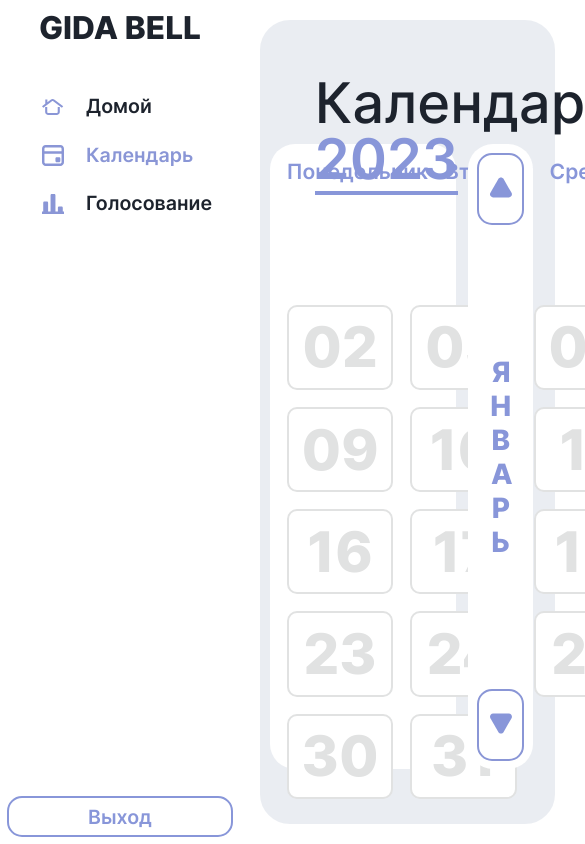
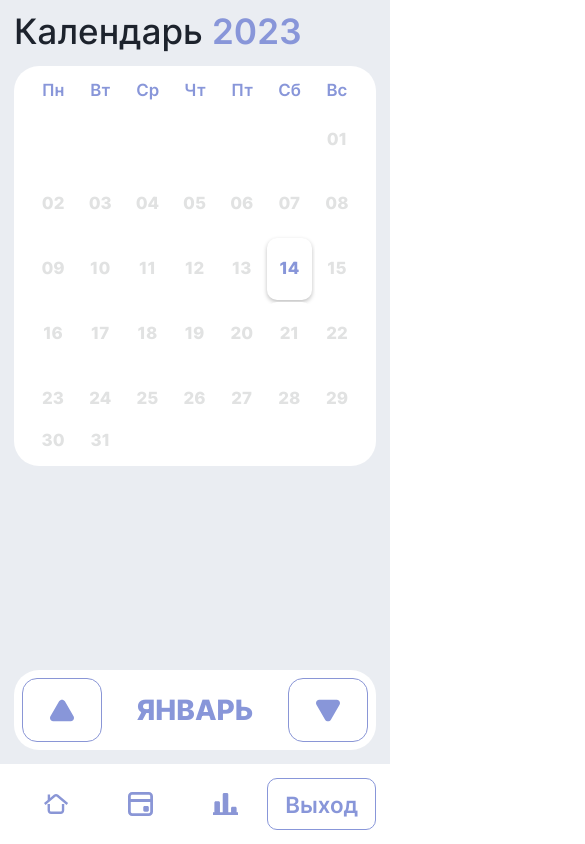
Before and after one commit to MAtrixFic/gida-calls, a React (Create React App) app in the folder frontend/app-calls/: page /main/calendar in a window 390 px wide. Shown: the top 844 px of the page, 585 px wide, since content can reach past the window. Built offline with nearby package versions, Linux system fonts and the light colour scheme.

Commit message:
added adaptive

```diff
--- a/frontend/app-calls/public/index.html
+++ b/frontend/app-calls/public/index.html
@@ -1,7 +1,7 @@
 <!DOCTYPE html>
 <html lang="ru">
   <head>
-    <link rel="icon" type="image/png" href="bell.png" sizes="64x64">
+    <link rel="icon" type="image/png" href="bell.png">
     <meta charset="utf-8" />
     <meta name="viewport" content="width=device-width, initial-scale=1" />
     <title>GIDA BELL</title>
--- a/frontend/app-calls/src/components/Calendar.jsx
+++ b/frontend/app-calls/src/components/Calendar.jsx
@@ -1,11 +1,10 @@
-import React, { forwardRef } from 'react';
+import React from 'react';
 import { DateTime } from 'luxon';
 import { useState, useEffect } from 'react';
 import { Link, useSearchParams } from 'react-router-dom'
 import { CSSTransition } from 'react-transition-group';
 
 import '../styles/calendar.css';
-import arrow from '../images/rectButton.svg';
 
 const Calendar = () => {
 
@@ -15,23 +14,17 @@ const Calendar = () => {
     }
 
     const PlusMonth = () => {
-        if (tap) {
-            setTap(false)
         setTime(prev => prev.plus({ month: 1 }))
         setShowMonth(prev => !prev);
         setUpOrDown(1)
         setDaysInM(0)
     }
-    }
 
     const MinusMonth = () => {
-        if (tap) {
-            setTap(false)
         setTime(prev => prev.minus({ month: 1 }))
         setShowMonth(prev => !prev);
         setUpOrDown(2)
         setDaysInM(0)
-        }
     }
 
     var [showMonth, setShowMonth] = useState(() => false);
@@ -39,7 +32,6 @@ const Calendar = () => {
     var [month, setMonth] = useState(() => time.toFormat('LLLL'));
     var [upOrDown, setUpOrDown] = useState(() => 0);
     var [daysInM, setDaysInM] = useState(() => 0);
-    var [tap, setTap] = useState(() => true);
     var [searchParams, setSearchParams] = useSearchParams();
 
     useEffect(() => {
@@ -59,20 +51,11 @@ const Calendar = () => {
 
     useEffect(() => {
         if (daysInM < time.daysInMonth) {
-            if (daysInM === 0) {
-                setTimeout(() => {
-                    setDaysInM(prev => prev + 1)
-                }, 100)
-            }
-            else {
             setTimeout(() => {
                 setDaysInM(prev => prev + 1)
             }, 1)
         }
-        }
-        else {
-            setTap(true)
-        }
+        console.log(time.daysInMonth);
         console.log(daysInM)
     }, [daysInM])
 
@@ -97,16 +80,23 @@ const Calendar = () => {
             <div className='main__calendar-box'>
                 <div className='main__calendar'>
                     <ul className='main__weekdays'>
-                        <li id='weekday'>Понедельник</li>
-                        <li id='weekday'>Вторник</li>
-                        <li id='weekday'>Среда</li>
-                        <li id='weekday'>Четверг</li>
-                        <li id='weekday'>Пятница</li>
-                        <li id='weekday'>Суббота</li>
-                        <li id='weekday'>Воскресенье</li>
+                        <li id='weekday' className='land'>Понедельник</li>
+                        <li id='weekday' className='land'>Вторник</li>
+                        <li id='weekday' className='land'>Среда</li>
+                        <li id='weekday' className='land'>Четверг</li>
+                        <li id='weekday' className='land'>Пятница</li>
+                        <li id='weekday' className='land'>Суббота</li>
+                        <li id='weekday' className='land'>Воскресенье</li>
+                        <li id='weekday' className='port'>Пн</li>
+                        <li id='weekday' className='port'>Вт</li>
+                        <li id='weekday' className='port'>Ср</li>
+                        <li id='weekday' className='port'>Чт</li>
+                        <li id='weekday' className='port'>Пт</li>
+                        <li id='weekday' className='port'>Сб</li>
+                        <li id='weekday' className='port'>Вс</li>
                     </ul>
                     <div className="main__calendar-cells">
-                        {[...new Array(daysInM)].map((_, i) =>
+                        {new Array(daysInM).fill('').map((_, i) =>
                             <CellDates index={i} time={time} key={i} />
                         )}
                     </div>
--- a/frontend/app-calls/src/components/Voting.jsx
+++ b/frontend/app-calls/src/components/Voting.jsx
@@ -9,7 +9,7 @@ const Voting = () => {
         <>
             <div className='main__date-box'>
                 <div className="main__date-calendar">
-                    <h1>Голосование <span className='main__date-date'>{2023}</span></h1>
+                    <h1>Голосование</h1>
                 </div>
             </div>
             <div className="main__voting-box">
@@ -18,7 +18,6 @@ const Voting = () => {
                         <svg width="38" height="38" viewBox="0 0 38 38" fill="none" xmlns="http://www.w3.org/2000/svg">
                             <path fill-rule="evenodd" clip-rule="evenodd" d="M8 4C8 6.20914 6.20914 8 4 8C1.79086 8 0 6.20914 0 4C0 1.79086 1.79086 0 4 0C6.20914 0 8 1.79086 8 4ZM8 34C8 36.2091 6.20914 38 4 38C1.79086 38 0 36.2091 0 34C0 31.7909 1.79086 30 4 30C6.20914 30 8 31.7909 8 34ZM4 23C6.20914 23 8 21.2091 8 19C8 16.7909 6.20914 15 4 15C1.79086 15 0 16.7909 0 19C0 21.2091 1.79086 23 4 23ZM38 4C38 6.20914 36.2091 8 34 8C31.7909 8 30 6.20914 30 4C30 1.79086 31.7909 0 34 0C36.2091 0 38 1.79086 38 4ZM34 38C36.2091 38 38 36.2091 38 34C38 31.7909 36.2091 30 34 30C31.7909 30 30 31.7909 30 34C30 36.2091 31.7909 38 34 38ZM38 19C38 21.2091 36.2091 23 34 23C31.7909 23 30 21.2091 30 19C30 16.7909 31.7909 15 34 15C36.2091 15 38 16.7909 38 19ZM19 8C21.2091 8 23 6.20914 23 4C23 1.79086 21.2091 0 19 0C16.7909 0 15 1.79086 15 4C15 6.20914 16.7909 8 19 8ZM23 34C23 36.2091 21.2091 38 19 38C16.7909 38 15 36.2091 15 34C15 31.7909 16.7909 30 19 30C21.2091 30 23 31.7909 23 34ZM19 23C21.2091 23 23 21.2091 23 19C23 16.7909 21.2091 15 19 15C16.7909 15 15 16.7909 15 19C15 21.2091 16.7909 23 19 23Z" fill="#2D4047" />
                         </svg>
-
                     </button>
                     <button className="main__v-make-row" onClick={() => setRowColumn(true)}>
                         <svg width="38" height="38" viewBox="0 0 38 38" fill="none" xmlns="http://www.w3.org/2000/svg">
--- a/frontend/app-calls/src/styles/calendar.css
+++ b/frontend/app-calls/src/styles/calendar.css
@@ -14,6 +14,14 @@
     height: auto;
 }
 
+.land {
+    display: block;
+}
+
+.port {
+    display: none;
+}
+
 .main__date-calendar h1 {
     font-size: 4rem;
     font-weight: 500;
@@ -23,17 +31,6 @@
 .main__date-date {
     font-weight: 600;
     color: #8896D9;
-    position: relative;
-}
-
-.main__date-date::before {
-    content: '';
-    bottom: -2px;
-    left: 0px;
-    width: 100%;
-    height: 4px;
-    background-color: #8896D9;
-    position: absolute;
 }
 
 .main__calendar-box {
@@ -251,6 +248,9 @@
     transition-duration: 0.2s;
     z-index: 10;
     border: 2px solid #8A96D6;
+    display: flex;
+    align-items: center;
+    justify-content: center;
 }
 
 .main__data-arrow-down,
@@ -267,3 +267,165 @@
     transform: scale(1.1);
     box-shadow: 0px 2px 4px rgba(0, 0, 0, 0.25);
 }
+
+@media all and (max-width: 1400px) {
+
+    .main__d-number,
+    .main__d-number-now {
+        font-size: 3rem;
+    }
+
+    #weekday {
+        font-size: 1.2rem;
+    }
+
+    .main__date-calendar h1 {
+        font-size: 3.5rem;
+    }
+
+    .main__data-change-month {
+        font-size: 1.5rem;
+    }
+}
+
+@media all and (max-width: 1050px) {
+
+    .main__d-number,
+    .main__d-number-now {
+        font-size: 2rem;
+    }
+
+    #weekday {
+        font-size: 1rem;
+    }
+
+    .main__date-calendar h1 {
+        font-size: 3rem;
+    }
+
+    .main__data-change-month {
+        font-size: 1.2rem;
+    }
+}
+
+@media all and (max-width: 850px) {
+    .main__date-calendar h1 {
+        font-size: 2.5rem;
+    }
+
+    #weekday {
+        font-size: 0.8rem;
+    }
+
+    .main__data-changer-box {
+        min-width: 70px;
+    }
+
+    .main__data-changer-body {
+        padding: 1vh;
+        border-radius: 25px;
+    }
+
+    .main__cell-dates {
+        border-width: 1px;
+    }
+
+    .main__data-change-b-up,
+    .main__data-change-b-down {
+        max-height: 50px;
+        min-height: 20px;
+        border-radius: 15px;
+        border: 1px solid #8A96D6;
+    }
+}
+
+@media all and (orientation: portrait) {
+    .main__date-box {
+        height: 5%;
+    }
+
+    .main__calendar-box {
+        height: 93%;
+        flex-direction: column;
+        justify-content: space-between;
+    }
+
+    .main__data-changer-box {
+        height: 10%;
+        min-height: 80px;
+        display: flex;
+        justify-content: center;
+        width: 100%;
+    }
+
+    .main__calendar {
+        height: 87%;
+        max-height: 400px;
+    }
+
+    .main__data-changer-body {
+        width: 100%;
+        padding: 1vh;
+        border-radius: 25px;
+        display: grid;
+        grid-template-columns: minmax(70px, 80px) 1fr minmax(70px, 80px);
+        gap: 1rem;
+        background-color: white;
+    }
+
+    .main__data-change-month,
+    .main__data-change-month-up,
+    .main__data-change-month-down {
+        writing-mode: horizontal-tb;
+        font-size: 2rem;
+        font-weight: 800;
+        color: #8896D9;
+        text-transform: uppercase;
+        transform-origin: 50% 50%;
+        z-index: 9;
+        display: flex;
+        align-items: center;
+        justify-content: center;
+    }
+
+    .main__data-change-b-down,
+    .main__data-change-b-up {
+        height: 100%;
+        max-height: max-content;
+    }
+
+    .main__data-arrow-down,
+    .main__data-arrow-up {
+        width: 24px;
+    }
+
+    .main__weekdays {
+        gap: 0.2rem;
+    }
+
+    .land {
+        display: none;
+    }
+
+    .port {
+        display: block;
+    }
+
+    #weekday {
+        font-size: 1.2rem;
+    }
+
+    .main__d-number-now,
+    .main__d-number {
+        font-size: 1.2rem;
+    }
+
+    .main__calendar-cells {
+        gap: 0.2rem;
+    }
+
+    .main__cell-dates {
+        padding: 0;
+        border: none;
+    }
+}
--- a/frontend/app-calls/src/styles/calendarday.css
+++ b/frontend/app-calls/src/styles/calendarday.css
@@ -83,51 +83,56 @@
 }
 
 
-.main__cell-time.deactive{
+.main__cell-time.deactive {
     animation: time-dead 0.4s forwards;
     animation-delay: 0.7s;
 }
 
 @keyframes time-born {
-    from{
+    from {
         transform: scaleX(0);
     }
-    to{
+
+    to {
         transform: scaleX(1);
     }
 }
 
 @keyframes time-dead {
-    from{
+    from {
         transform: scaleX(1);
     }
-    to{
+
+    to {
         transform: scaleX(0);
     }
 }
 
 @keyframes time-show {
-    from{
+    from {
         opacity: 0;
     }
-    to{
+
+    to {
         opacity: 1;
     }
 }
 
 @keyframes time-hide {
-    from{
+    from {
         opacity: 1;
     }
-    to{
+
+    to {
         opacity: 0;
     }
 }
 
-._abled .main__time-input{
+._abled .main__time-input {
     color: #8896D9;
 }
-._abled .main__cell-time-sign{
+
+._abled .main__cell-time-sign {
     color: #AFB6BB;
 }
 
@@ -148,7 +153,7 @@
 }
 
 .deactive .main__time-input,
-.deactive .main__cell-time-sign{
+.deactive .main__cell-time-sign {
     animation: time-hide 0.6s forwards;
 }
 
@@ -236,3 +241,178 @@
 .main__ok-change-button:hover {
     box-shadow: 0px 0px 10px #8896D9;
 }
+
+@media all and (max-width: 1400px) {
+
+    .main__time-input,
+    .main__cell-time-sign,
+    .main__time-block h1 {
+        font-size: 1.2rem;
+    }
+
+    .main__date-now-month {
+        font-size: 1.4rem;
+    }
+
+    .main__date-now-number {
+        font-size: 6rem;
+    }
+
+    .main__date-now-tag {
+        font-size: 1.5rem;
+    }
+
+    .main__time-manager-buttons,
+    .main__date-now,
+    .main__time-manager {
+        padding: 2vh;
+    }
+
+    .main__standart-time-button,
+    .main__ok-change-button {
+        font-size: 1.6rem;
+        border-width: 2px;
+    }
+
+    .main__first-time-box,
+    .main__second-time-box {
+        grid-template-rows: repeat(8, minmax(30px, 45px));
+        grid-auto-rows: minmax(30px, 45px);
+    }
+}
+
+@media all and (max-width: 1050px) {
+
+    .main__time-input,
+    .main__cell-time-sign,
+    .main__time-block h1 {
+        font-size: 1rem;
+    }
+
+    .main__time-manager-buttons,
+    .main__date-now,
+    .main__time-manager {
+        padding: 2vh;
+    }
+
+    .main__standart-time-button,
+    .main__ok-change-button {
+        font-size: 1.4rem;
+        border-width: 2px;
+    }
+
+    .main__first-time-box,
+    .main__second-time-box {
+        grid-template-rows: repeat(8, minmax(25px, 35px));
+        grid-auto-rows: minmax(25px, 35px);
+    }
+
+    .main__cell-time {
+        border-radius: 5px;
+    }
+}
+
+@media all and (max-width: 850px) {
+
+    .main__time-input,
+    .main__cell-time-sign,
+    .main__time-block h1 {
+        font-size: 0.8rem;
+    }
+
+    .main__time-manager-buttons,
+    .main__date-now,
+    .main__time-manager {
+        padding: 2vh;
+    }
+
+    .main__date-now-month {
+        font-size: 1rem;
+    }
+
+    .main__date-now-number {
+        font-size: 5rem;
+    }
+
+    .main__date-now-tag {
+        font-size: 1.1rem;
+    }
+
+    .main__standart-time-button,
+    .main__ok-change-button {
+        font-size: 1rem;
+        border-width: 1px;
+    }
+
+    .main__first-time-box,
+    .main__second-time-box {
+        grid-template-rows: repeat(8, minmax(25px, 35px));
+        grid-auto-rows: minmax(25px, 35px);
+    }
+
+    .main__cell-time {
+        border-radius: 5px;
+    }
+
+    .main__time-cell-button-blus-minus {
+        border-width: 1px;
+    }
+}
+
+@media all and (orientation: portrait) and (max-width: 1000px) {
+    .main__time-manager-box {
+        display: grid;
+        grid-template-columns: 1fr;
+        grid-template-rows: minmax(100px, 160px) 1fr minmax(250px, 270px);
+        row-gap: 1rem;
+        height: 93%;
+    }
+
+    .main__time-block {
+        padding: 0;
+    }
+
+    .main__date-now {
+        grid-column: 1/1;
+        grid-row: 1/2;
+        flex-direction: row;
+        padding: 2rem;
+    }
+
+    .main__date-now-tag,
+    .main__date-now-month {
+        font-size: 1.4rem;
+    }
+
+    .main__time-manager {
+        grid-column: 1/1;
+        grid-row: 2/3;
+        flex-direction: column;
+    }
+
+    .main__first-time-box,
+    .main__second-time-box {
+        margin-top: 2rem;
+        gap: 1rem;
+        width: 100%;
+    }
+
+    .main__time-input,
+    .main__cell-time-sign {
+        font-size: 1.1rem;
+    }
+
+    .main__time-block h1 {
+        font-size: 1rem;
+    }
+
+    .main__standart-time-button,
+    .main__ok-change-button {
+        font-size: 1.4rem;
+    }
+
+    .main__time-manager-buttons {
+        grid-column: 1/1;
+        grid-row: 3/4;
+    }
+}
--- a/frontend/app-calls/src/styles/entrance.css
+++ b/frontend/app-calls/src/styles/entrance.css
@@ -1,3 +1,7 @@
+body{
+    display: block;
+}
+
 .entrance {
     height: 100vh;
     width: 100vw;
--- a/frontend/app-calls/src/styles/layout.css
+++ b/frontend/app-calls/src/styles/layout.css
@@ -16,16 +16,17 @@ body {
     flex-direction: column;
     justify-content: space-between;
     align-items: center;
-    width: 86vw;
-    height: 100vh;
-    padding: 6.5vh;
+    width: 100%;
+    padding: 5vh;
     background-color: #EAEDF2;
     border-radius: 50px;
-    border: 20px solid white;
+    border: 1rem solid white;
 }
 
 .header__logo-box {
     height: 6.5%;
+    min-height: 30px;
+    max-height: 60px;
     display: flex;
     align-items: center;
     justify-content: center;
@@ -45,7 +46,7 @@ body {
     padding: 2rem;
 }
 
-.header__link{
+.header__link {
     display: grid;
     align-items: center;
     grid-template-columns: 30px 1fr;
@@ -55,7 +56,7 @@ body {
     gap: 1rem;
 }
 
-.header__link-icon{
+.header__link-icon {
     width: 22px;
 }
 
@@ -79,6 +80,8 @@ body {
 
 .header__exit-box {
     height: 6.5%;
+    min-height: 30px;
+    max-height: 60px;
     padding: 0.5rem;
 }
 
@@ -105,3 +108,141 @@ body {
 .header__exit:hover .header__exit-name {
     color: white;
 }
+
+@media all and (max-width: 1400px) {
+    body {
+        grid-template-columns: minmax(200px, 240px) 1fr;
+    }
+
+    .header__logo {
+        font-size: 2rem;
+    }
+
+    .header__nav-box {
+        padding: 1rem;
+    }
+
+    .header__link-name {
+        font-size: 1.2rem;
+    }
+
+    .header__exit-box {
+        padding: 0.2rem;
+    }
+}
+
+@media all and (max-width: 1250px) {
+    .header__link-name {
+        display: none;
+    }
+
+    body {
+        grid-template-columns: minmax(100px, 140px) 1fr;
+    }
+
+    .header__link {
+        display: flex;
+        justify-content: center;
+        align-items: center;
+        padding-left: 0;
+    }
+
+    .header__nav-box {
+        padding: 0;
+    }
+
+    .header__link-icon {
+        width: 30px;
+    }
+
+    .header__logo {
+        font-size: 1.5rem;
+        text-align: center;
+    }
+}
+
+@media all and (max-width: 1050px) {
+    .header__link-icon {
+        width: 25px;
+    }
+
+    body {
+        grid-template-columns: minmax(60px, 100px) 1fr;
+    }
+
+    .header__exit-name {
+        font-size: 1rem;
+    }
+
+    .header__exit {
+        border-width: 1px;
+        border-radius: 10px;
+    }
+
+    .header__exit-box,
+    .header__logo-box {
+        min-height: 45px;
+        max-height: 60px;
+    }
+}
+
+@media all and (max-width: 850px) {
+    .header__link-icon {
+        width: 20px;
+    }
+
+    .header__logo {
+        font-size: 1.2rem;
+        text-align: center;
+    }
+}
+
+@media all and (orientation: portrait) {
+    body {
+        grid-template-columns: 1fr;
+        grid-template-rows: 1fr 80px;
+    }
+
+    .main {
+        grid-row: 1/2;
+        border: none;
+        border-radius: 0;
+        padding: 1rem;
+    }
+
+    .header {
+        grid-row: 2/3;
+        flex-direction: row;
+        padding: 1rem;
+    }
+
+    .header__logo-box {
+        display: none;
+    }
+
+    .header__nav-box {
+        grid-template-columns: repeat(3, 1fr);
+        grid-template-rows: 1fr;
+        width: 70%;
+        height: 100%;
+    }
+
+    .header__exit-box {
+        width: 30%;
+        padding: 0;
+        height: 100%;
+        max-height: max-content;
+    }
+
+    .header__exit{
+        height: 100%;
+    }
+
+    .header__exit-name{
+        font-size: 1.6rem;
+    }
+
+    .header__link-icon {
+        width: 25px;
+    }
+}
```
Lines whose indentation alone changed are shown as unchanged.
